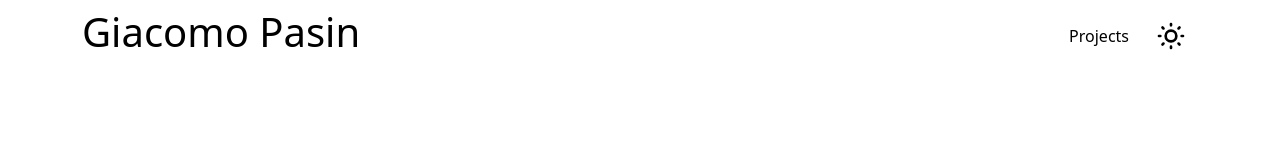
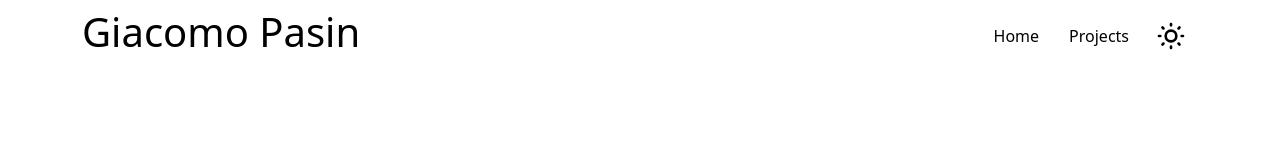
Before and after one commit to jackpeck2004/personal_website, a Next.js app in the folder next/: page / in a window 1280 px wide. Shown: the top 160 px of the page. Built offline with nearby package versions, Linux system fonts and the light colour scheme.

Commit message:
Added scroll destinations

```diff
--- a/next/components/navigation/navbar.js
+++ b/next/components/navigation/navbar.js
@@ -10,6 +10,9 @@ const Bar = styled.div`
   background-color: ${props => props.theme.colors.primaryBackground};
   color: ${props => props.theme.colors.primary};
   padding: 1vh 0;
+  width: 100%;
+  position: sticky;
+  top: 0;
 `;
 
 const Sub = styled.div`
@@ -36,8 +39,11 @@ const Navbar = ({ currentTheme, changeThemeFn }) => {
     <Bar>
       <Container>
         <Sub>
-          <h1 onClick={() => scroll.scrollToTop()}>Giacomo Pasin</h1>
+          <h1 style={{cursor: "pointer"}} onClick={() => scroll.scrollToTop()}>Giacomo Pasin</h1>
           <Menu>
+            <Link to="home" smooth spy>
+              <Anchor>Home</Anchor>
+            </Link>
             <Link to="projects" smooth spy>
               <Anchor>Projects</Anchor>
             </Link>
--- a/next/components/partials/projects.js
+++ b/next/components/partials/projects.js
@@ -49,7 +49,7 @@ const Project = ({
 
 const Section = ({ projects }) => {
   return (
-    <ProjectSection>
+    <ProjectSection id="projects">
       <SubHeading>Projects</SubHeading>
       <Projects>
         {projects &&
```
